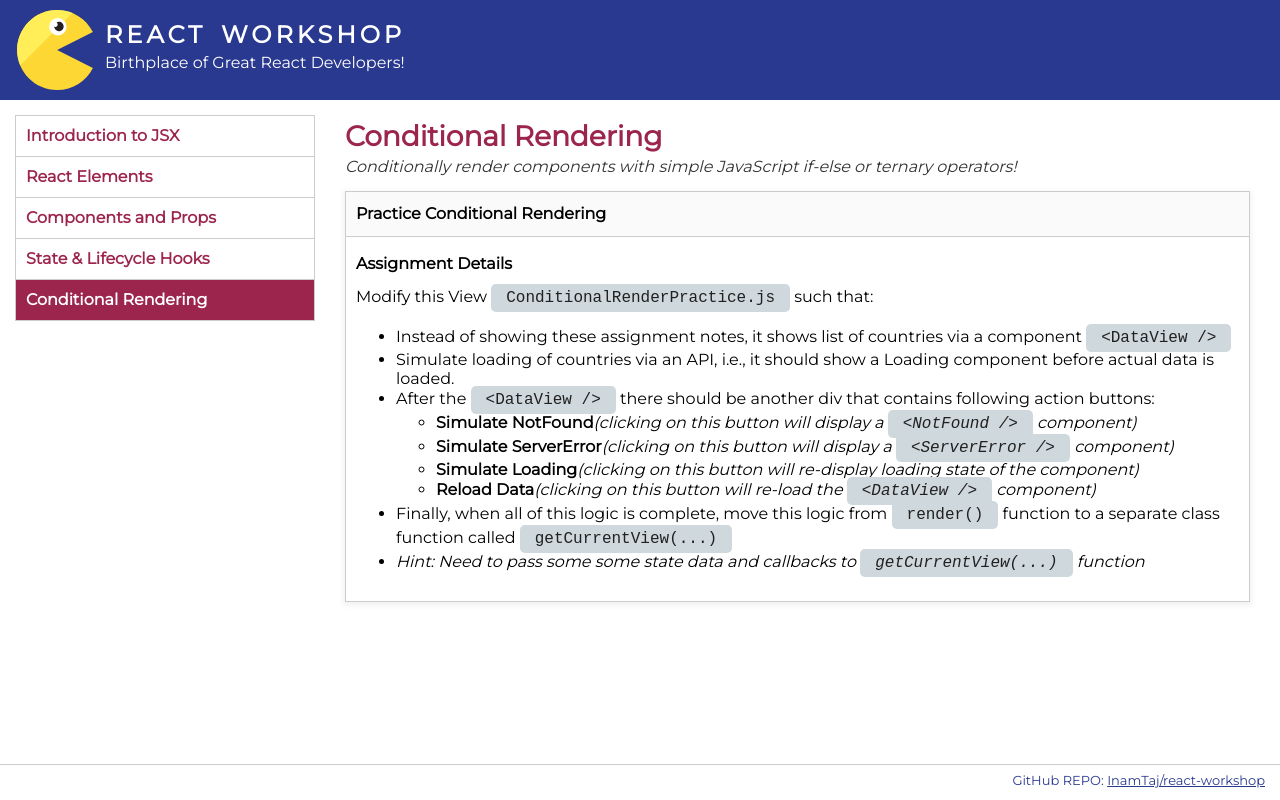
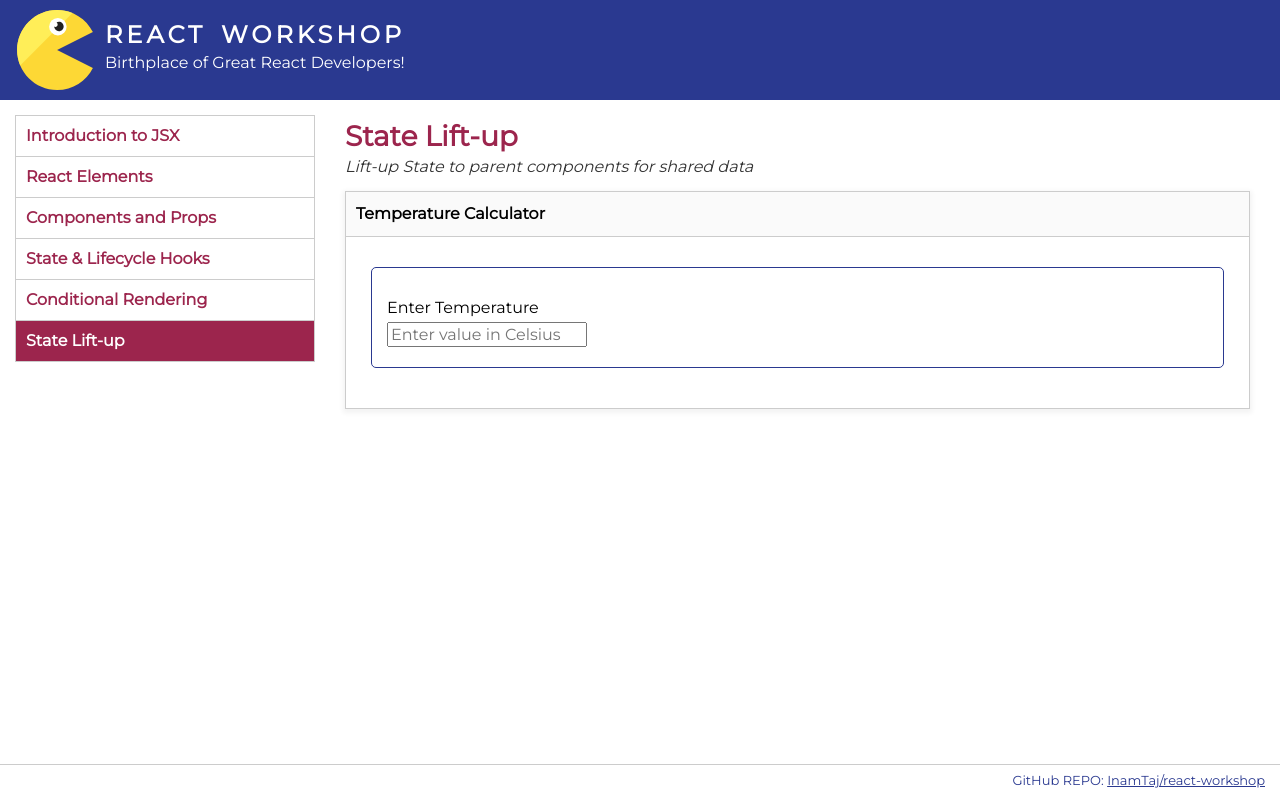
Before and after one commit to InamTaj/react-workshop, a React (Create React App) app: page / in a window 1280 px wide. Built offline with nearby package versions, Linux system fonts and the light colour scheme.

Commit message:
added_Lessons_for_State_Lift-up

```diff
--- /dev/null
+++ b/src/modules/Lessons/LessonStateLiftup/LessonStateLiftup.js
@@ -0,0 +1,24 @@
+import React from 'react';
+import PropTypes from "prop-types";
+
+import Intro from './components/StateLiftupIntro';
+import TemperatureCalculator from './components/tempCalculators/part1/TemperatureCalculator';
+
+import './LessonStateLiftup.css';
+
+const LessonStateLiftup = ({title}) => {
+  return (
+    <div className="lesson-container">
+      <Intro title={title}/>
+      <div className="lesson-parts">
+        <TemperatureCalculator />
+      </div>
+    </div>
+  );
+};
+
+LessonStateLiftup.propTypes = {
+  title: PropTypes.string.isRequired,
+};
+
+export default LessonStateLiftup;
--- /dev/null
+++ b/src/modules/Lessons/LessonStateLiftup/LessonStateLiftup.scss
@@ -0,0 +1,19 @@
+.calculator {
+  border-radius: 5px;
+  border: 1px solid #2A3990;
+  margin: 30px 15px;
+  padding: 30px 15px 10px;
+}
+
+.form-holder {
+  input {
+    display: block;
+    font-family: 'Montserrat', sans-serif;
+    font-size: 16px;
+    margin-bottom: 10px;
+    margin-top: 5px;
+  }
+  fieldset {
+    margin-bottom: 20px;
+  }
+}
--- /dev/null
+++ b/src/modules/Lessons/LessonStateLiftup/components/StateLiftupIntro.js
@@ -0,0 +1,17 @@
+import React from 'react';
+import PropTypes from 'prop-types';
+
+const StateLiftupIntro = ({title}) => {
+  return (
+      <div className="lesson-intro">
+        <h1>{title}</h1>
+        <span className="subtitle">Lift-up State to parent components for shared data</span>
+      </div>
+  );
+};
+
+StateLiftupIntro.propTypes = {
+  title: PropTypes.string.isRequired,
+};
+
+export default StateLiftupIntro;
--- /dev/null
+++ b/src/modules/Lessons/LessonStateLiftup/components/tempCalculators/part1/BoilingNotice.js
@@ -0,0 +1,18 @@
+import React from 'react';
+import PropTypes from 'prop-types';
+
+const BoilingNotice = ({temperature}) => {
+  return temperature ? (
+      <span className="boiling-notice">
+        {
+          temperature > 100 ? <strong>Water has Boiled!</strong> : 'Water is not hot enough..'
+        }
+      </span>
+  ) : null;
+};
+
+BoilingNotice.propTypes = {
+  temperature: PropTypes.oneOfType([PropTypes.number, PropTypes.string]),
+};
+
+export default BoilingNotice;
--- /dev/null
+++ b/src/modules/Lessons/LessonStateLiftup/components/tempCalculators/part1/TemperatureCalculator.js
@@ -0,0 +1,43 @@
+import React, { Component } from 'react';
+
+import BoilingNotice from './BoilingNotice';
+
+class TemperatureCalculator extends Component {
+  constructor(props) {
+    super(props);
+
+    this.state = {
+      temperature: '',
+    };
+
+    this.handleChange = this.handleChange.bind(this);
+  }
+
+  handleChange(event) {
+    this.setState({
+      temperature: event.target.value,
+    });
+  }
+
+  render() {
+    const { temperature } = this.state;
+
+    return (
+        <section className="lesson-calculator info-panel">
+          <h2>Temperature Calculator</h2>
+
+          <div className="form-holder calculator">
+            <label>Enter Temperature</label>
+            <input
+                placeholder="Enter value in Celsius"
+                value={temperature}
+                onChange={this.handleChange}
+            />
+            <BoilingNotice temperature={temperature}/>
+          </div>
+        </section>
+    );
+  }
+}
+
+export default TemperatureCalculator;
--- /dev/null
+++ b/src/modules/Lessons/LessonStateLiftup/components/tempCalculators/part2/BoilingNotice.js
@@ -0,0 +1,18 @@
+import React from 'react';
+import PropTypes from 'prop-types';
+
+const BoilingNotice = ({temperature}) => {
+  return temperature ? (
+      <span className="boiling-notice">
+        {
+          temperature > 100 ? <strong>Water has Boiled!</strong> : 'Water is not hot enough..'
+        }
+      </span>
+  ) : null;
+};
+
+BoilingNotice.propTypes = {
+  temperature: PropTypes.oneOfType([PropTypes.number, PropTypes.string]),
+};
+
+export default BoilingNotice;
--- /dev/null
+++ b/src/modules/Lessons/LessonStateLiftup/components/tempCalculators/part2/TemperatureCalculator.js
@@ -0,0 +1,46 @@
+import React, { Component } from 'react';
+
+import TempInput from './TempInput';
+import BoilingNotice from './BoilingNotice';
+
+const TEMP_UNITS = {
+  CELSIUS: 'Celsius',
+  FARHENHEIT: 'Farhenheit',
+};
+
+class TemperatureCalculator extends Component {
+  constructor(props) {
+    super(props);
+
+    this.state = {
+      temperature: '',
+    };
+
+    this.onTempChange = this.setTemperature.bind(this);
+  }
+
+  setTemperature(temperature) {
+    this.setState({
+      temperature,
+    });
+  }
+
+  render() {
+    const { temperature } = this.state;
+
+    return (
+        <section className="lesson-calculator info-panel">
+          <h2>Temperature Calculator</h2>
+
+          <div className="form-holder">
+            <TempInput unit={TEMP_UNITS.CELSIUS} onChange={this.setTemperature} />
+            <TempInput unit={TEMP_UNITS.FARHENHEIT} onChange={this.setTemperature} />
+            <BoilingNotice temperature={temperature}/>
+          </div>
+
+        </section>
+    );
+  }
+}
+
+export default TemperatureCalculator;
--- /dev/null
+++ b/src/modules/Lessons/LessonStateLiftup/components/tempCalculators/part3/BoilingNotice.js
@@ -0,0 +1,18 @@
+import React from 'react';
+import PropTypes from 'prop-types';
+
+const BoilingNotice = ({temperature}) => {
+  return temperature ? (
+      <span className="boiling-notice">
+        {
+          temperature > 100 ? <strong>Water has Boiled!</strong> : 'Water is not hot enough..'
+        }
+      </span>
+  ) : null;
+};
+
+BoilingNotice.propTypes = {
+  temperature: PropTypes.oneOfType([PropTypes.number, PropTypes.string]),
+};
+
+export default BoilingNotice;
--- /dev/null
+++ b/src/modules/Lessons/LessonStateLiftup/components/tempCalculators/part3/TemperatureCalculator.js
@@ -0,0 +1,80 @@
+import React, { Component } from 'react';
+
+import TempInput from './TempInput';
+import BoilingNotice from './BoilingNotice';
+
+const TEMP_UNITS = {
+  CELSIUS: 'Celsius',
+  FARHENHEIT: 'Farhenheit',
+};
+
+class TemperatureCalculator extends Component {
+  constructor(props) {
+    super(props);
+
+    this.state = {
+      temperature: {
+        [TEMP_UNITS.CELSIUS]: '',
+        [TEMP_UNITS.FARHENHEIT]: '',
+      },
+    };
+
+    this.onTempChange = this.onTempChange.bind(this);
+  }
+
+  onTempChange(temperature, unit) {
+    const convertTo = this.getOppositeUnitType(unit);
+
+    this.setState({
+      temperature: {
+        ...this.state.temperature,
+        [unit]: temperature,
+        [convertTo]: this.getConvertedTemperature(temperature, convertTo),
+      },
+    });
+  }
+
+  getOppositeUnitType = (unit) => {
+    return unit === TEMP_UNITS.CELSIUS ? TEMP_UNITS.FARHENHEIT : TEMP_UNITS.CELSIUS;
+  };
+
+  getConvertedTemperature = (temperature, unitTo) => {
+    if (Number.isNaN(parseFloat(temperature))) {
+      // sanity check
+      return '';
+    }
+
+    if (unitTo === TEMP_UNITS.FARHENHEIT) {
+      return (temperature * 9/5) + 32;
+    }
+
+    return  (temperature - 32) * 5/9;
+  };
+
+  render() {
+    const { temperature } = this.state;
+
+    return (
+        <section className="lesson-calculator info-panel">
+          <h2>Temperature Calculator</h2>
+
+          <div className="form-holder">
+            <TempInput
+                unit={TEMP_UNITS.CELSIUS}
+                temperature={temperature[TEMP_UNITS.CELSIUS]}
+                onChange={this.onTempChange}
+            />
+            <TempInput
+                unit={TEMP_UNITS.FARHENHEIT}
+                temperature={temperature[TEMP_UNITS.FARHENHEIT]}
+                onChange={this.onTempChange}
+            />
+            <BoilingNotice temperature={temperature[TEMP_UNITS.CELSIUS]}/>
+          </div>
+
+        </section>
+    );
+  }
+}
+
+export default TemperatureCalculator;
--- a/src/modules/Lessons/Lessons.js
+++ b/src/modules/Lessons/Lessons.js
@@ -7,6 +7,7 @@ import LessonElements from './LessonElements/LessonElements';
 import LessonCompProps from './LessonCompProps/LessonCompProps';
 import LessonStateLifeHooks from './LessonStateLifeHooks/LessonStateLifeHooks';
 import LessonConditionalRenders from './LessonConditionalRenders/LessonConditionalRenders';
+import LessonStateLiftup from './LessonStateLiftup/LessonStateLiftup';
 
 import './Lessons.css';
 
@@ -16,6 +17,7 @@ const LESSON_TYPES = {
   COMP_PROPS: 'Components and Props',
   STATE_LIFEHOOKS: 'State & Lifecycle Hooks',
   CONDITIONAL_RENDERS: 'Conditional Rendering',
+  STATE_LIFTUP: 'State Lift-up',
 };
 
 class Lessons extends Component {
@@ -24,7 +26,7 @@ class Lessons extends Component {
 
 
     this.state = {
-      activeLesson: LESSON_TYPES.CONDITIONAL_RENDERS,
+      activeLesson: LESSON_TYPES.STATE_LIFTUP,
     };
   }
 
@@ -47,6 +49,8 @@ class Lessons extends Component {
         return <LessonStateLifeHooks title={LESSON_TYPES.STATE_LIFEHOOKS} />;
       case LESSON_TYPES.CONDITIONAL_RENDERS:
         return <LessonConditionalRenders title={LESSON_TYPES.CONDITIONAL_RENDERS} />;
+      case LESSON_TYPES.STATE_LIFTUP:
+        return <LessonStateLiftup title={LESSON_TYPES.STATE_LIFTUP} />;
       default:
         return null;
     }
```
Also changed, not shown: src/modules/Lessons/LessonStateLiftup/components/tempCalculators/part2/TempInput.js (added, +45 -0 lines), src/modules/Lessons/LessonStateLiftup/components/tempCalculators/part3/TempInput.js (added, +37 -0 lines).
